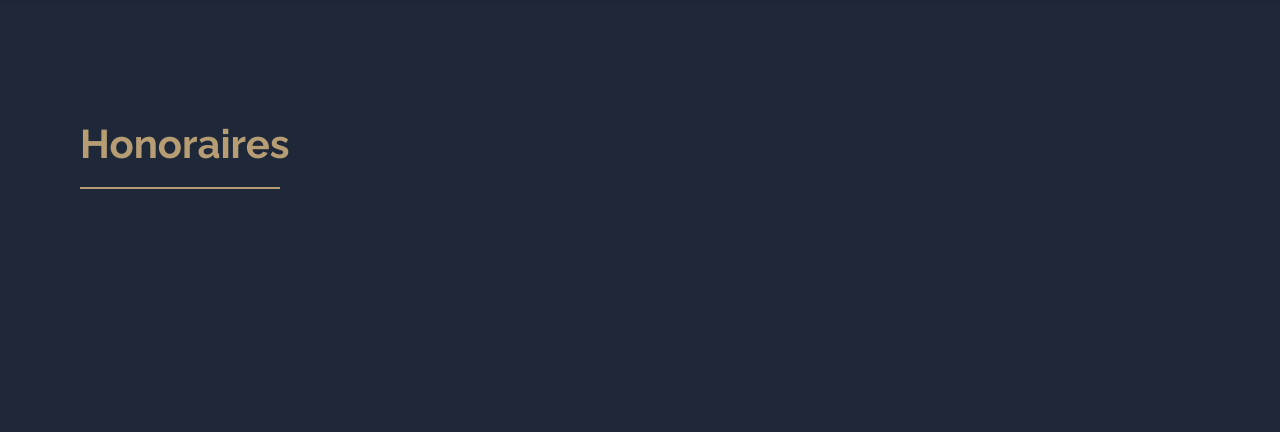
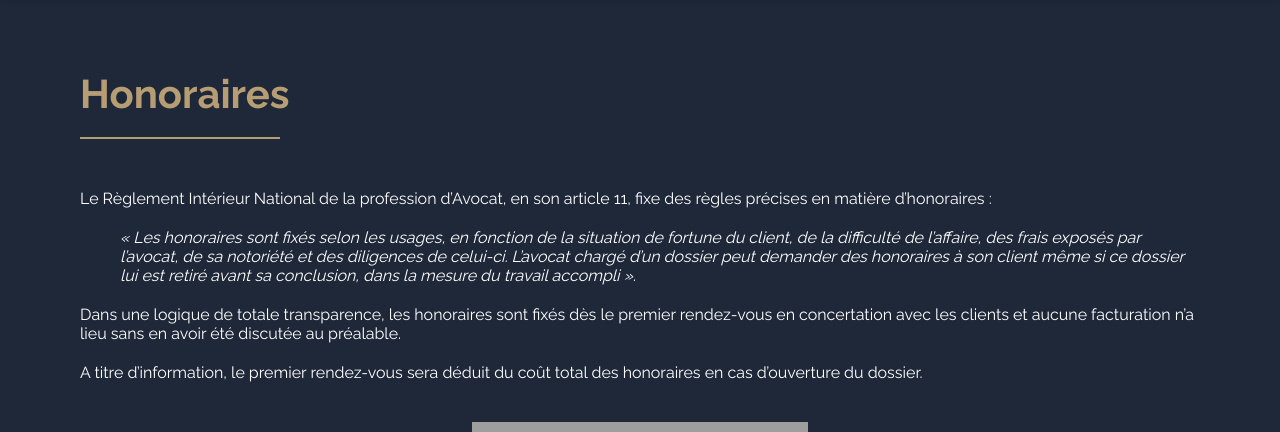
Before and after one commit to chmadran/baptiste_website, a React (Create React App) app: page /honoraires in a window 1280 px wide. Shown: the part 200-632 px from the top of the page. Built offline with nearby package versions, Linux system fonts and the light colour scheme; grey boxes are pictures that could not be loaded.

Commit message:
add items in Honoraires

```diff
--- a/src/Components/Honoraires.css
+++ b/src/Components/Honoraires.css
@@ -1,17 +1,19 @@
 .honoraires-container {
-    padding-top: 220px;
+    padding-top: 170px;
     min-height: 100vh;
     width: 100%;
     background-color: #1F2839;
+    padding-bottom: 100px; /* Adds space at the bottom of the container */
+
 }
 
 .title-section {
-    max-width: 1200px;
-    margin: 0 auto;
-    padding: 0 40px;
-    margin-top:100px;
-    margin-bottom: 40px;
-
+    top: 220px;
+    left: 0;
+    right: 0;
+    background-color: #1F2839;
+    z-index: 10;
+    padding: 40px;
 }
 
 .title-section h1 {
@@ -19,6 +21,8 @@
     margin: 0;
     padding: 0;
     color: #B69D74;
+    max-width: 1200px;
+    margin: 0 auto;
 }
 
 .title-underline {
@@ -27,4 +31,30 @@
     height: 2px;
     background-color: #B69D74;
     margin-top: 20px;
+    margin-right: auto;
 }
+
+.text-section {
+    margin-top: 50px;
+    max-width: 1200px;
+    margin-left: auto;
+    margin-right: auto;
+    padding: 0 40px;
+}
+
+.text-section p {
+    color: white;
+    margin-bottom: 20px;
+}
+
+.text-section p:nth-child(2) {
+    margin-left: 40px;
+    font-style: italic;
+}
+
+.text-section img {
+    display: block;
+    margin: 40px auto;
+    max-width: 30%;
+    height: auto;
+}
--- a/src/Components/Honoraires.js
+++ b/src/Components/Honoraires.js
@@ -7,6 +7,13 @@ const Honoraires = () => {
           <h1>Honoraires</h1>
           <div className="title-underline"></div>
         </div>
+        <div className="text-section">
+          <p>Le Règlement Intérieur National de la profession d’Avocat, en son article 11, fixe des règles précises en matière d’honoraires : </p>
+          <p>« Les honoraires sont fixés selon les usages, en fonction de la situation de fortune du client, de la difficulté de l’affaire, des frais exposés par l’avocat, de sa notoriété et des diligences de celui-ci. L’avocat chargé d’un dossier peut demander des honoraires à son client même si ce dossier lui est retiré avant sa conclusion, dans la mesure du travail accompli ».</p>
+          <p>Dans une logique de totale transparence, les honoraires sont fixés dès le premier rendez-vous en concertation avec les clients et aucune facturation n’a lieu sans en avoir été discutée au préalable.</p>
+          <p>A titre d’information, le premier rendez-vous sera déduit du coût total des honoraires en cas d’ouverture du dossier.</p>
+          <img src="/assets/honoraires.png" alt="honoraires"></img>
+        </div>
     </div>
   );
 }
```
Also changed, not shown: 1 other file (tests, documents, lock files or other folders).
